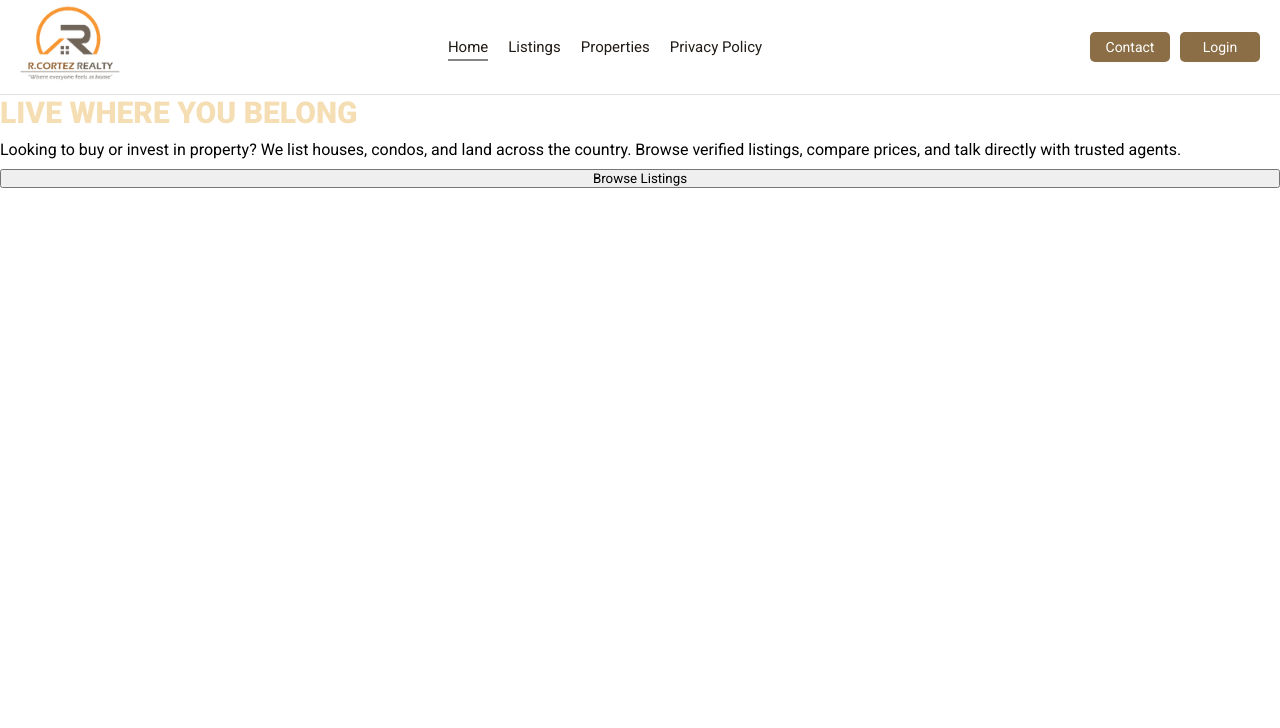
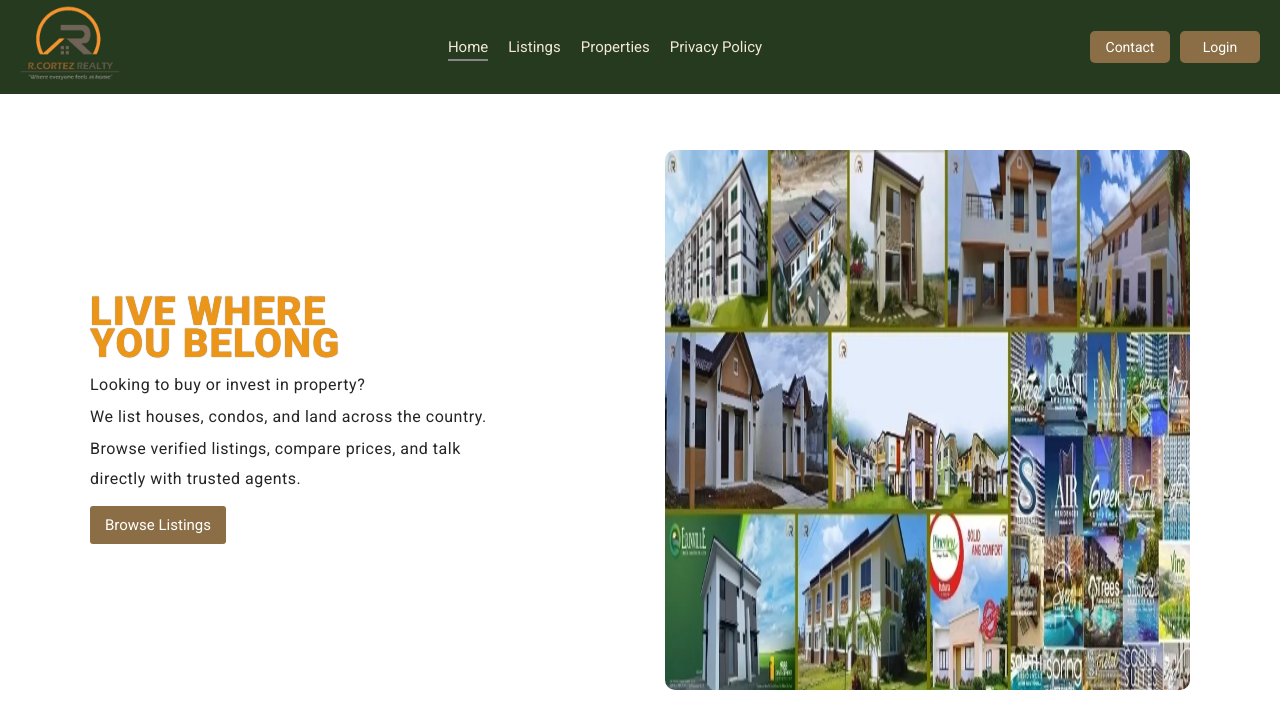
Before and after one commit to Sanjuan1290/RCortez_Realty, a React (Vite) app: page / in a window 1280 px wide. Shown: the top 728 px of the page. Built offline with nearby package versions, Linux system fonts and the light colour scheme.

Commit message:
add intro

```diff
--- a/src/App.jsx
+++ b/src/App.jsx
@@ -5,7 +5,7 @@ import {RouterProvider,
 
 import Layout from './components/layout'
 
-import Home from './components/pages/Home'
+import Home from './pages/Home'
 
 export default function App(){
     const router = createBrowserRouter(createRoutesFromElements(
--- /dev/null
+++ b/src/components/HomeComponents/Intro.jsx
@@ -0,0 +1,22 @@
+import { NavLink } from "react-router-dom"
+
+export default function Intro(){
+
+    return(
+        <section className="intro_section">
+            <div>
+                <h1>LIVE WHERE YOU BELONG</h1>
+                <p>Looking to buy or invest in property?</p>
+                <p>We list houses, condos, and land across the country.</p>
+                <p>Browse verified listings, compare prices, and talk directly with trusted agents.</p>
+                <NavLink to={'/listings'}>Browse Listings</NavLink>
+            </div>
+
+            <div>
+
+                <img src="/realty.png" alt="realty image" />
+
+            </div>
+        </section>
+    )
+}
--- a/src/components/pages/Home.jsx
+++ /dev/null
@@ -1,26 +0,0 @@
-
-
-export default function Home(){
-
-    return(
-        <main className="homepage">
-
-            <section className="top-section">
-
-                <div>
-                    <h1>LIVE WHERE YOU BELONG</h1>
-                    <p>Looking to buy or invest in property? We list houses, condos, and land across the country. Browse verified listings, compare prices, and talk directly with trusted agents.</p>
-                    <button>Browse Listings</button>
-                </div>
-
-                <div>
-
-
-                </div>
-
-
-            </section>
-
-        </main>
-    )
-}
--- a/src/componentsStyle/Header.css
+++ b/src/componentsStyle/Header.css
@@ -6,10 +6,13 @@ header{
 
     width: 100%;
 
+    position: fixed;
+    top: 0;
+
     margin: 0 auto;
     padding: 5px 20px;
-    border-bottom: 1px solid rgba(111, 111, 111, 0.215);
-    background-color: white;
+    /* border-bottom: 1px solid rgba(111, 111, 111, 0.215); */
+    background-color: rgb(37, 58, 30);
 }
 
 header > a > img{
@@ -25,10 +28,10 @@ header > .nav-window{
 header > .nav-window > a{
     position: relative;
     font-size: 15px;
-    color: rgb(33, 28, 23);
+    color: rgb(242, 232, 216);
 }
 header > .nav-window > a:hover{
-    color: rgb(75, 59, 37);
+    color: rgb(188, 150, 98);
 }
 
 header > div{
@@ -38,7 +41,7 @@ header > div{
 header > div > a{
     background-color: rgb(139, 110, 69);
     color: white;
-    padding: 7px 15px;
+    padding: 8px 15px;
     border-radius: 5px;
     font-size: 14px;
     width: 80px;
--- a/src/componentsStyle/Home.css
+++ b/src/componentsStyle/Home.css
@@ -1,16 +1,78 @@
 
-.homepage{
-    position: relative;
+.intro_section{
+    display: grid;
+    grid-template-columns: 1fr 1fr;
+    padding: 50px;
+    height: 80vh;
+    align-items: center;
+    max-width: 1200px;
+    gap: 50px;
+    margin: 100px auto;
+    transition: padding .3s ease-in-out;
 }
 
-
-.homepage > .top-section > div{
+.intro_section > div:nth-of-type(1){
     display: flex;
     flex-direction: column;
     gap: 10px;
 }
-.homepage > .top-section > div > h1{
+.intro_section > div:nth-of-type(1) > h1{
     font-weight: 1000;
-    font-size: 30px;
-    color: wheat;
+    font-size: 40px;
+    color: rgb(235, 150, 24);
+    letter-spacing: 1px;
+    width: 300px;
+    line-height: 32px;
+    text-shadow: 0px 0px 1px rgba(0, 0, 0, 0.508);
 }
+.intro_section > div:nth-of-type(1) > p{
+    font-size: 16px;
+    letter-spacing: .5px;
+    color: rgb(37, 37, 37);
+    width: 400px;
+    margin-bottom: -8px;
+    line-height: 30px;
+}
+.intro_section > div:nth-of-type(1) > a{
+    background-color: rgb(139, 110, 69);
+    color: white;
+    border: none;
+    padding: 10px 15px;
+    font-size: 15px;
+    width: fit-content;
+    border-radius: 3px;
+    cursor: pointer;
+    margin-top: 10px;
+    transition: background-color .4s ease, color .4s ease;
+}
+.intro_section > div:nth-of-type(1) > a:hover{
+    background-color: rgb(235, 150, 24);
+    color: rgb(37, 37, 37);
+}
+
+.intro_section > div:nth-of-type(2){
+    height: 100%;
+}
+.intro_section > div:nth-of-type(2) > img{
+    width: 100%;
+    height: 100%;
+    border-radius: 10px;
+    object-fit: fill;
+}
+
+
+@media (max-width: 1000px) {
+    .intro_section > div:nth-of-type(2) > img{
+        object-fit: contain;
+    }
+}
+@media (max-width: 500px) {
+    .intro_section{
+        grid-template-columns: 1fr;
+        padding: 50px 20px;
+        height: fit-content;
+    }
+    .intro_section > div:nth-of-type(2){
+        display: none;
+    }
+}
--- /dev/null
+++ b/src/pages/Home.jsx
@@ -0,0 +1,12 @@
+import Intro from "../components/HomeComponents/Intro"
+
+export default function Home(){
+
+    return(
+        <main className="homepage">
+
+            <Intro />
+
+        </main>
+    )
+}
```
Also changed, not shown: public/realty.png (added).
